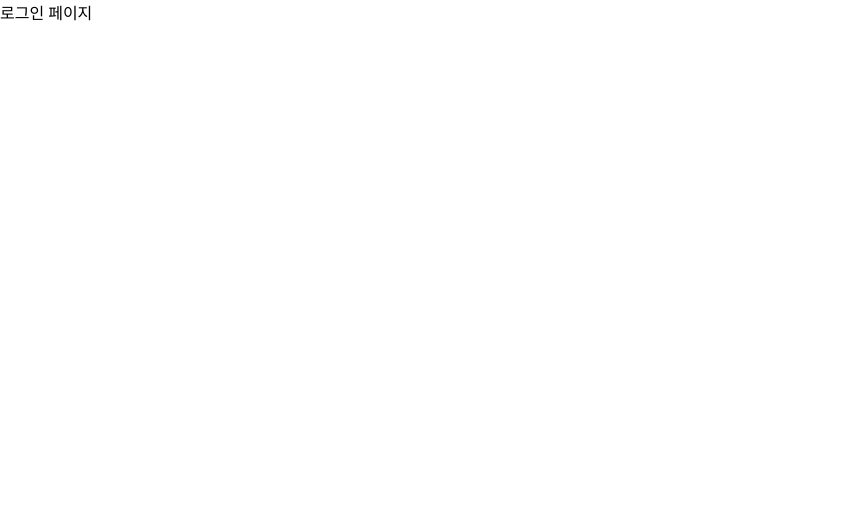
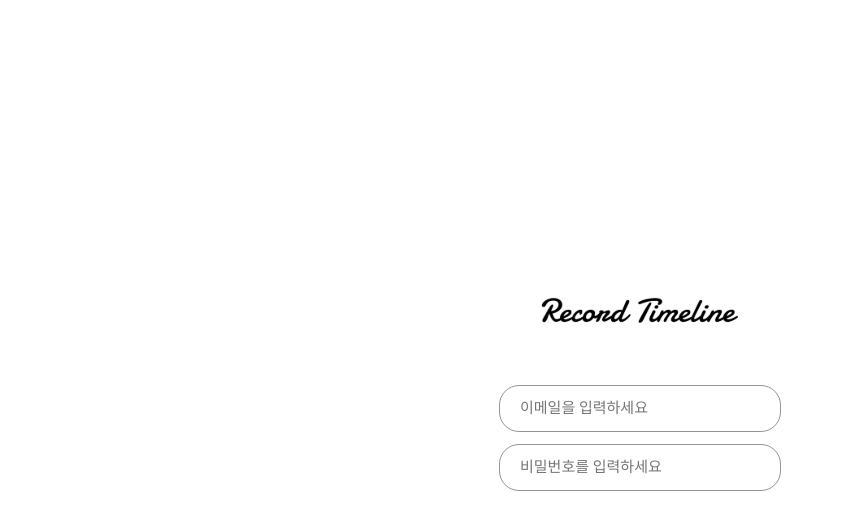
Before and after one commit to Record-Timeline/Front, a React (Create React App) app: page /login in a window 1280 px wide. Shown: the top 530 px of the page, without its empty margins (0-844 px from the left). Built offline with nearby package versions, Linux system fonts and the light colour scheme.

Commit message:
Feat: 로그인 페이지 로고 및 input 추가

```diff
--- a/src/pages/Login.jsx
+++ b/src/pages/Login.jsx
@@ -1,7 +1,49 @@
 import React from "react";
+import recodeTimelineLogo from "../assets/images/recodeTimelineLogo.svg"
+import styled from "styled-components";
 
 export default function Login() {
   return (
-    <div>로그인 페이지</div> // 코드 작성 시 삭제해주세요!
+    <LoginWrap>
+      <LoginBox>
+    <LogoImg src={recodeTimelineLogo} alt="레코드 타임라인" />
+    <LoginInput placeholder="이메일을 입력하세요"></LoginInput>
+    <LoginInput placeholder="비밀번호를 입력하세요"></LoginInput>
+
+    </LoginBox>
+    </LoginWrap>
   );
 }
+const LoginWrap = styled.div`
+display: flex;
+justify-content: center;
+  align-items: center;
+  text-align: center;
+  height: 100vh;
+`;
+
+const LoginBox = styled.div`
+display: flex;
+flex-direction: column;
+justify-content: center;
+  align-items: center;
+  width: 600px;
+`;
+
+const LogoImg = styled.img`
+  width: 200px;
+  margin-bottom: 60px;
+
+`
+
+const LoginInput = styled.input`
+font-size: 15px;
+font-weight: 300;
+border-radius: 20px;
+border: 1.5px solid #949494;
+outline: none;
+width: 240px;
+height: 25px;
+padding: 10px 20px;
+margin-bottom: 12px;
+`
```
Also changed, not shown: src/assets/images/recodeTimelineLogo.svg (added), 1 other file (tests, documents, lock files or other folders).
